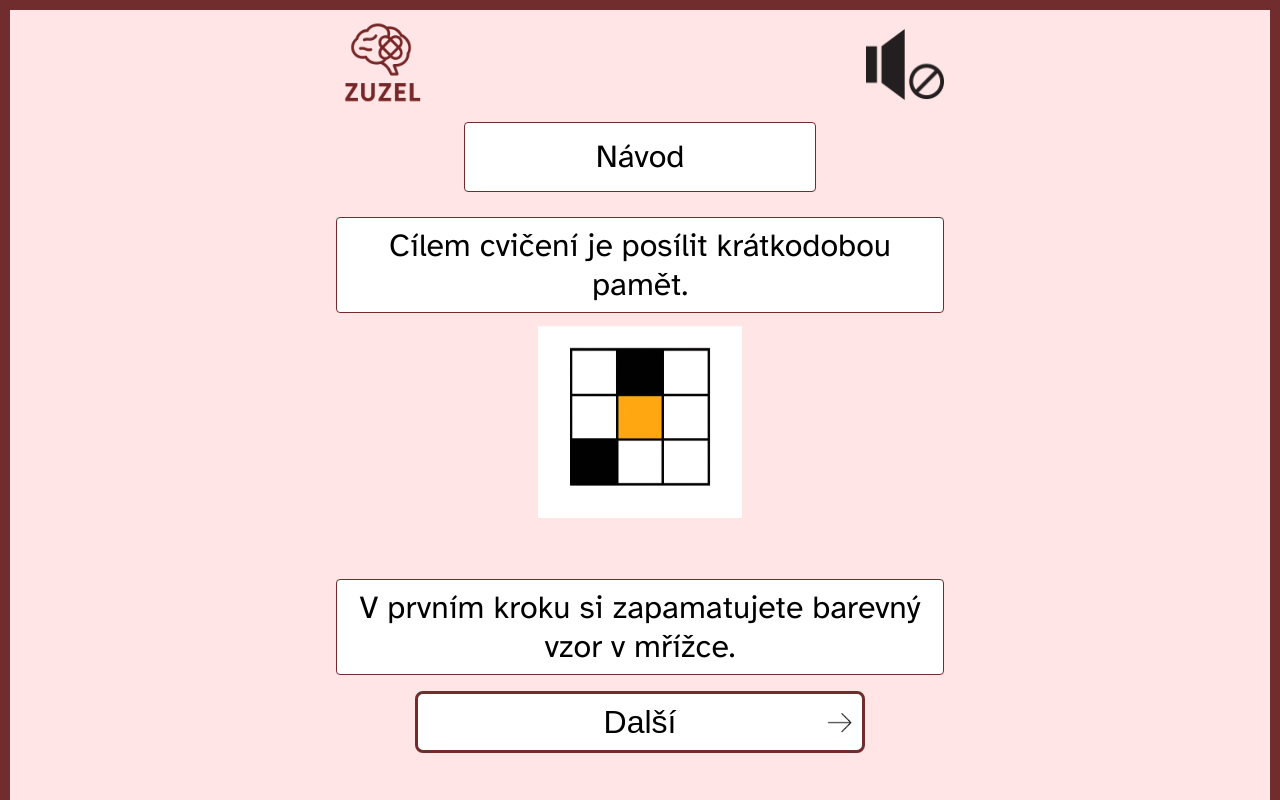
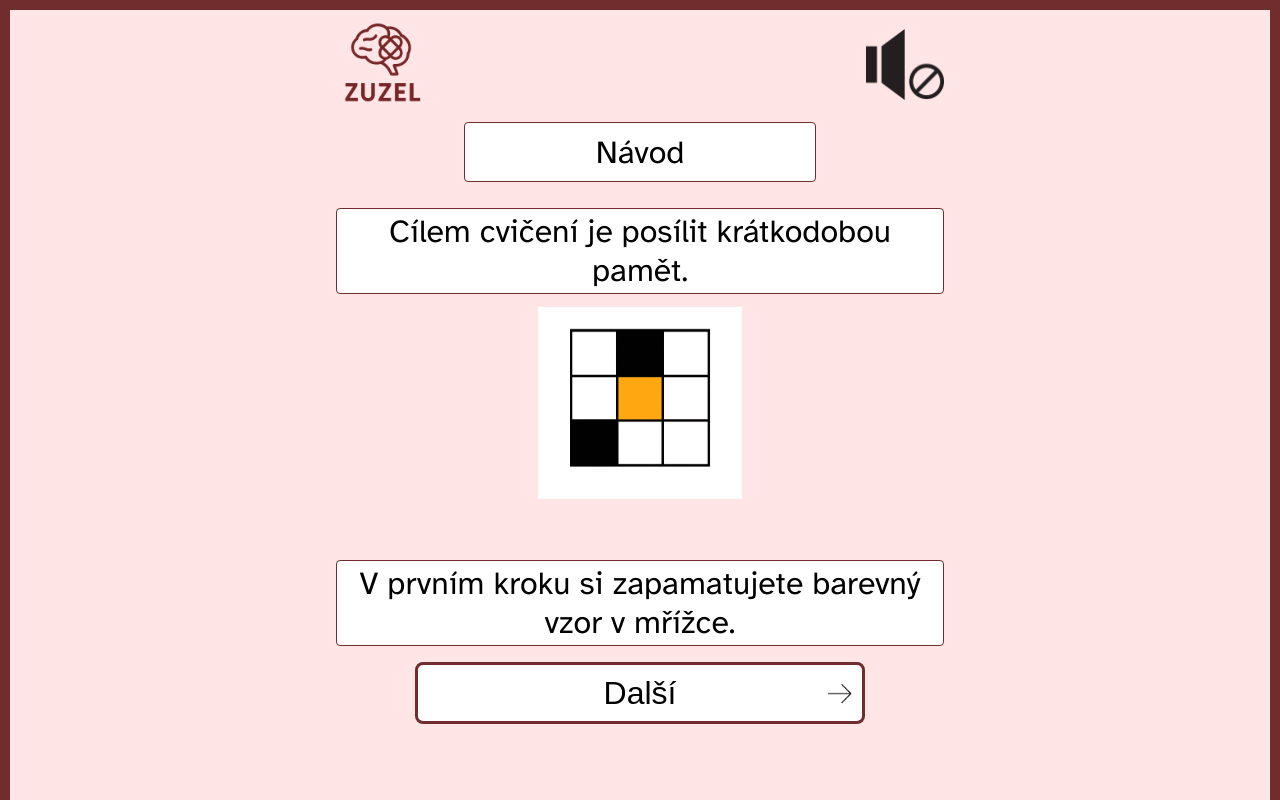
Before and after one commit to ZuskaS/Zuzel, a React (Vite) app: page /instruction in a window 1280 px wide. Shown: the top 800 px of the page. Built offline with nearby package versions, Linux system fonts and the light colour scheme.

Commit message:
Úprava css stylů u page title pro fázi3 a rozdělení řádků u pageTitle na stránce navigation

```diff
--- a/src/Components/Button/Button.css
+++ b/src/Components/Button/Button.css
@@ -41,9 +41,7 @@
 }
 
 @media (min-width: 768px) {
-
     .button {
         max-width: 450px;
     }
-
 }
--- a/src/Components/Button/Button.jsx
+++ b/src/Components/Button/Button.jsx
@@ -1,19 +1,17 @@
 import { playClickSound } from '../../utils/playSound';
 import './Button.css'
 
-export const Button = ({ text, image, position, onClick}) => {
+export const Button = ({ text, image, position, onClick }) => {
     const handleClick = () => {
         onClick?.();
         playClickSound();
     }
     return (
         <button className={`button ${position}`} onClick={handleClick}>
-             {image && <div className='empty'></div>}
+            {image && <div className='empty'></div>}
             <div className='text'>{text}</div>
             {image && <div className='image'><img src={image} alt='šipka'></img></div>}
 
         </button>
-
-
     )
 }
--- a/src/Components/Navigation/Navigation.jsx
+++ b/src/Components/Navigation/Navigation.jsx
@@ -19,7 +19,7 @@ export const Navigation = ({difficulty}) => {
   return (
     <>
       <PageTitle>
-        <p>Gratulujeme! Dokončili jste úroveň {currentDifficulty.name}. </p>
+        <p>Gratulujeme!<br/> Dokončili jste úroveň {currentDifficulty.name}. </p>
       </PageTitle>
       <div className="navigation_container">
         <Link to={`/game/difficulty/${nextDifficulty.id}`}>
--- a/src/Components/PageTitle/PageTitle.css
+++ b/src/Components/PageTitle/PageTitle.css
@@ -3,7 +3,7 @@
   border: #712D2D solid 1px;
   border-radius: 4px;
   position: relative;
-  width: 9rem;
+  width: 10rem;
   padding: 0.2rem;
   margin-inline: auto;
 }
--- a/src/pages/InstructionsPage/InstructionsPage.css
+++ b/src/pages/InstructionsPage/InstructionsPage.css
@@ -21,7 +21,7 @@
 p {
   text-align: center;
   margin: 0;
-  padding: 0.25rem;
+  padding: 0.1rem;
 }
 
 .instuction__visual {
@@ -46,7 +46,7 @@ p {
   margin-inline: auto;
   width: 7rem;
   height: 7.7rem;
-   }
+}
 
 .instruction__grid--empty {
   width: 100%;
@@ -77,7 +77,11 @@ p {
   margin-top: 0.3rem;
 }
 
-
+@media (min-width: 668px) {
+  .instructions_container {
+    max-width: 80vw;
+  }
+}
 
 @media (min-width: 1024px) {
   .instructions_container {
```
